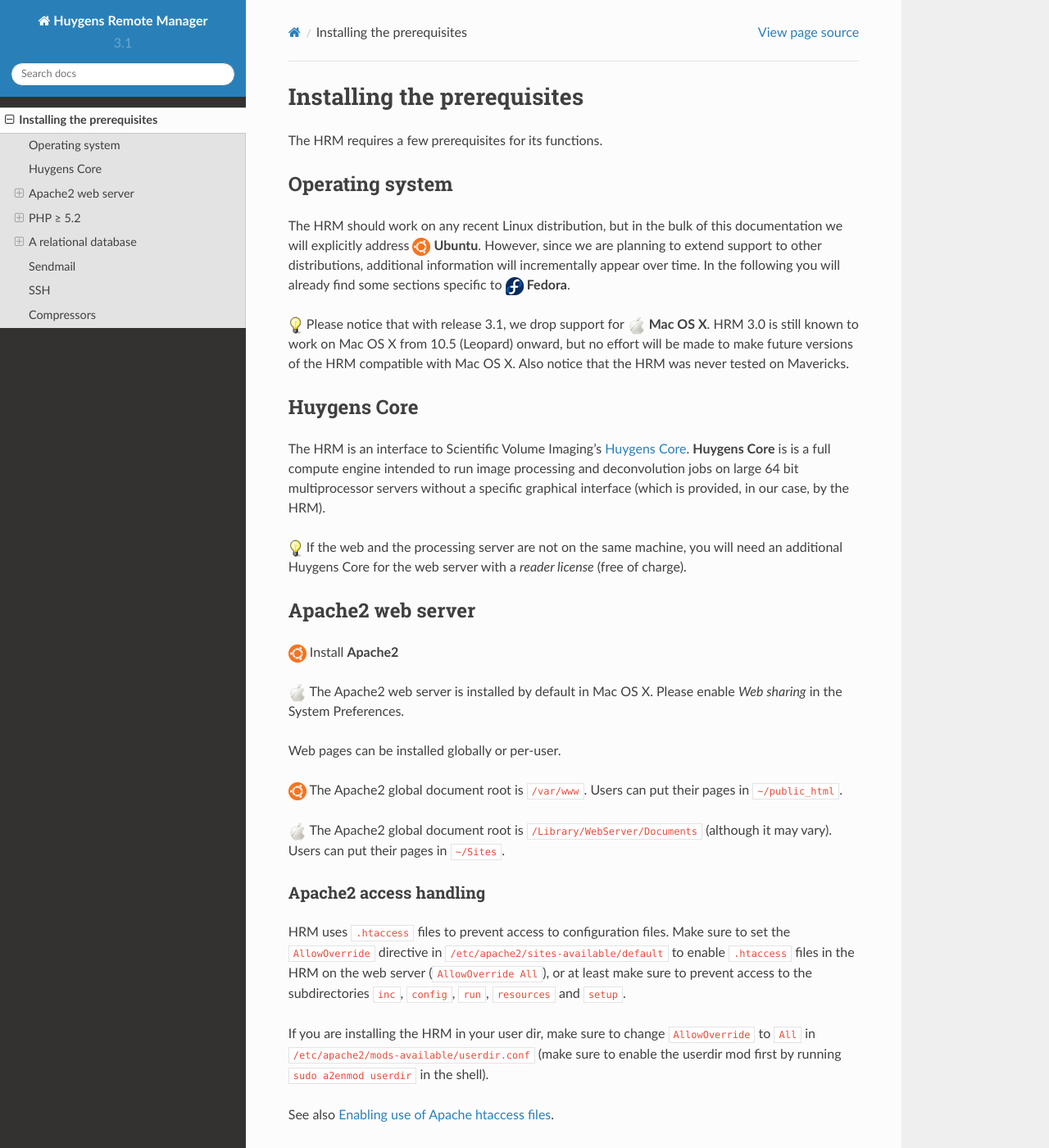
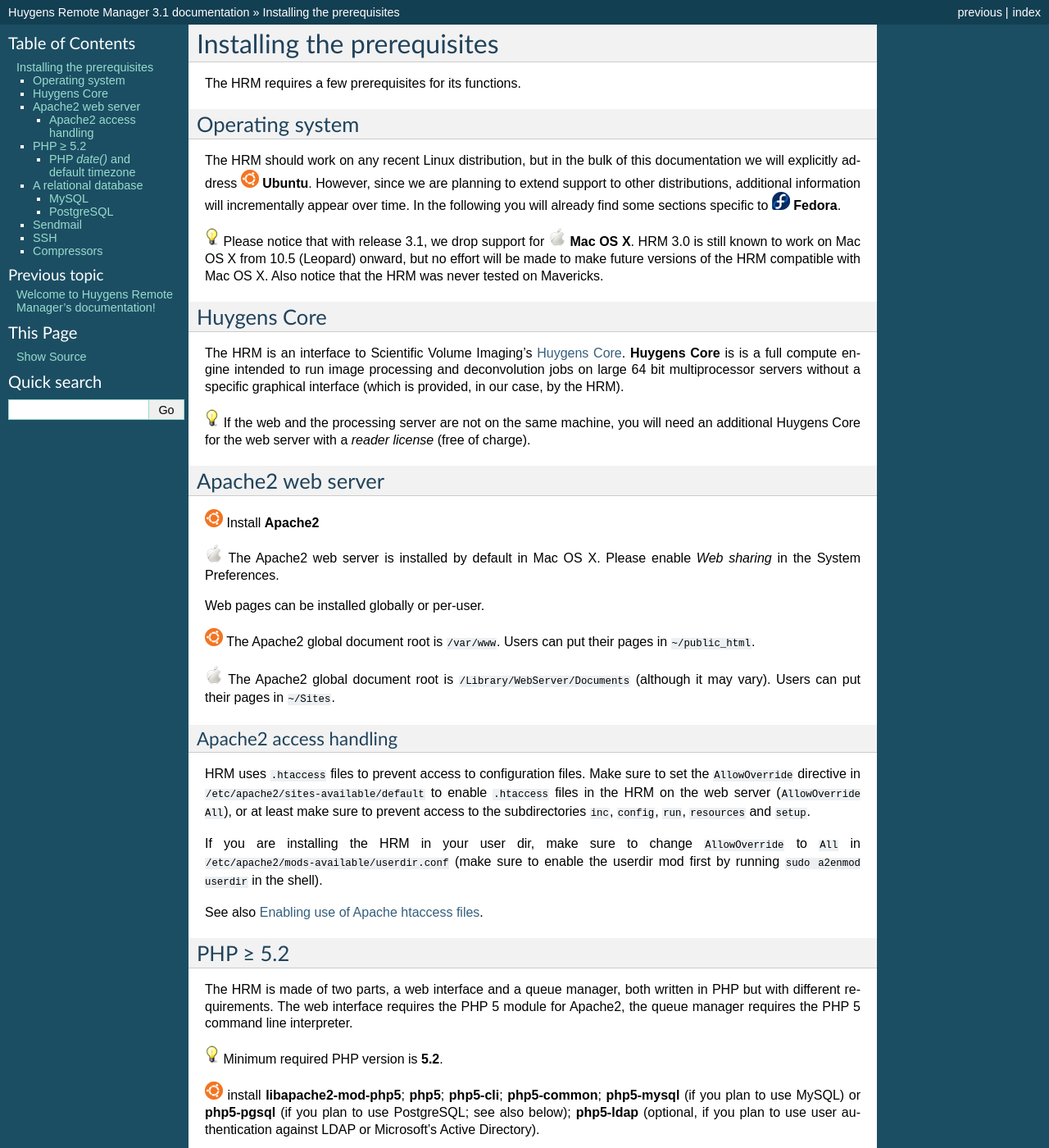
Before and after one commit to aarpon/hrm_docs, a Sphinx documentation site: the page built from docs/prerequisites.rst, in a window 1280 px wide and 1400 px high. Shown: the whole window at 82% size. Built offline with Sphinx 7.4.7, drawn with Linux system fonts in a browser that asks for light colours; some of the changed text lies outside the part shown.

Commit message:
Make usage of local sphinx_rtd_theme dependent on environment variable 'USE_LOCAL_SPHINX_RTD_THEME'.

```diff
--- a/docs/conf.py
+++ b/docs/conf.py
@@ -16,14 +16,20 @@
 # Try importing the sphinx readthedocs.org theme
 # Install it with:
 #    (sudo) pip install sphinx_rtd_theme
-try:
-    import sphinx_rtd_theme
-    found_html_theme = 'sphinx_rtd_theme'
-    found_html_theme_path = [sphinx_rtd_theme.get_html_theme_path()]
-except:
-    found_html_theme = 'default'
-    found_html_theme_path = []
 
+found_html_theme = 'default'
+found_html_theme_path = []
+if os.environ.get('USE_LOCAL_SPHINX_RTD_THEME') is not None:
+    try:
+        import sphinx_rtd_theme
+        found_html_theme = 'sphinx_rtd_theme'
+        found_html_theme_path = [sphinx_rtd_theme.get_html_theme_path()]
+        print("Using local sphinx RTD theme.")
+    except:
+        print("Could not import sphinx RTD theme. Using default.")
+        pass
+else:
+    print("Using default theme.")
 
 # If extensions (or modules to document with autodoc) are in another directory,
 # add these directories to sys.path here. If the directory is relative to the
```
Also changed, not shown: docs/ReadMe.txt (+19 -6 lines).
